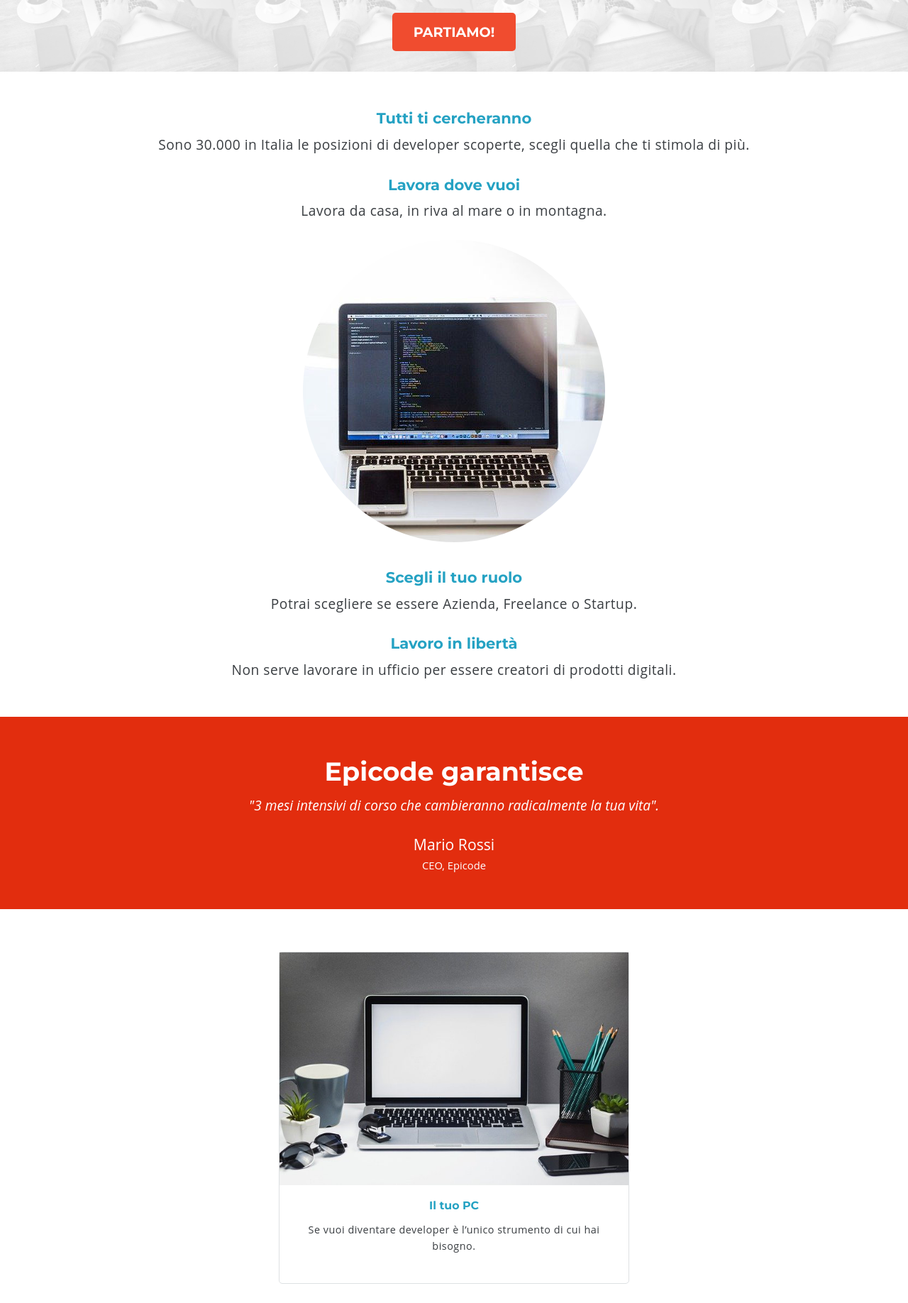
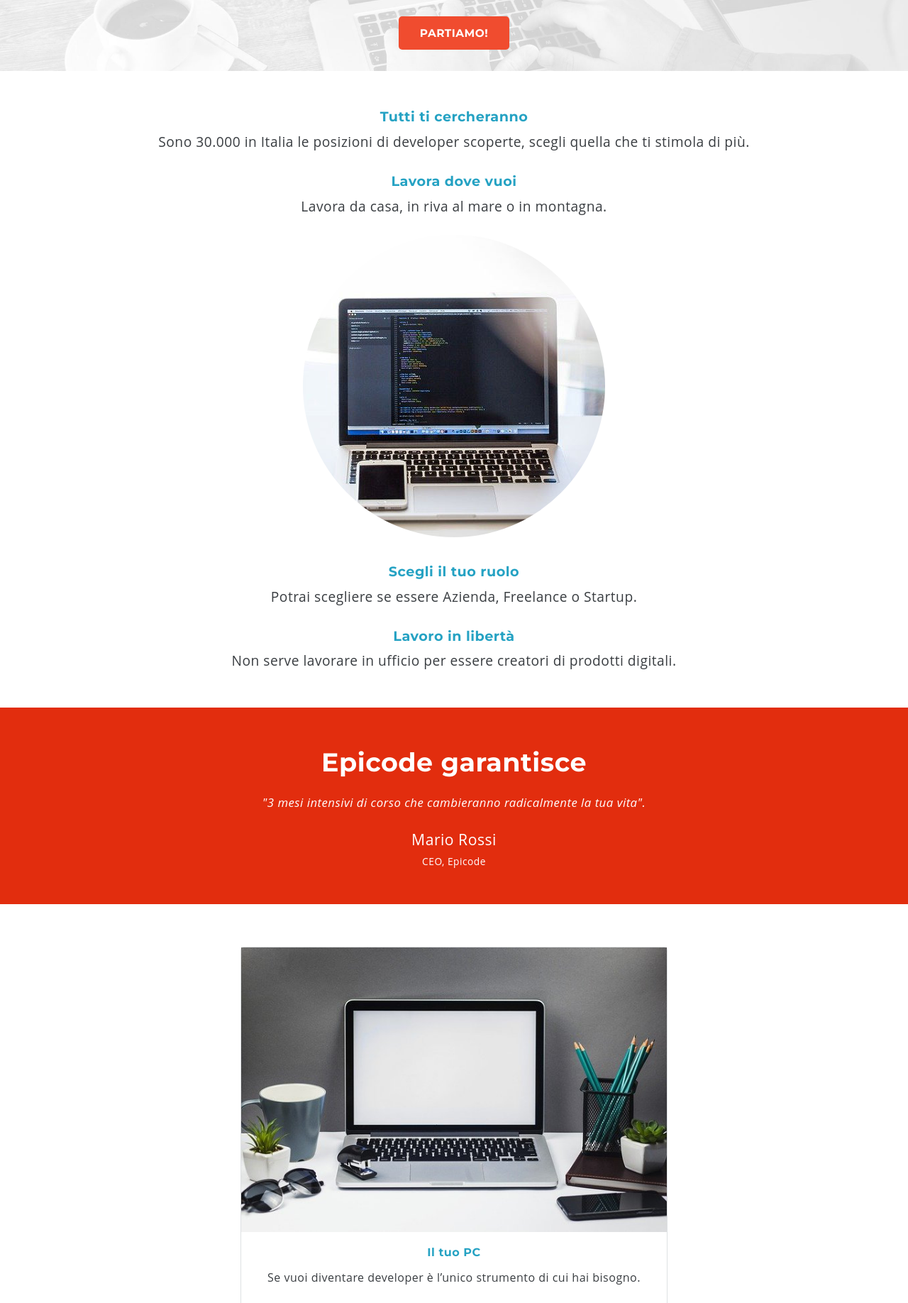
Before and after one commit to SerenaMK/PROGETTO_SETTIMANA1, a plain HTML site: page index.html in a window 1280 px wide. Shown: the part 293-2129 px from the top of the page at 71% size. Drawn offline with Linux system fonts and the light colour scheme.

Commit message:
Esercizio completato.

```diff
--- a/assets/css/stile.css
+++ b/assets/css/stile.css
@@ -6,6 +6,7 @@ body {
     color: #393d41;
     font-size: 1.2rem;
     line-height: 1.65;
+    letter-spacing: 0.5px;
 }
 
 h1, h2, h3 {
@@ -14,13 +15,19 @@ h1, h2, h3 {
     line-height: 1.5;
 }
 
-p {
-    letter-spacing: 0.5px;
+h3 {
+    font-size: 1em;
+    margin-top: 10px;
+    margin-bottom: 10px;
 }
 
 .monocolore {
     display: block;
     padding: 35px;
+}
+
+a:hover {
+    cursor: pointer;
 }
 
 
@@ -46,7 +53,8 @@ h1 {
 #corso {
     background-image: url("../images/banner.jpg");
     background-color: gray;
-    background-size: contain;
+    background-size: cover;
+    background-position: center;
     height: fit-content;
     padding-bottom: 40px;
 }
@@ -54,21 +62,28 @@ h1 {
 #pulsante {
     background-color: #f04c2f;
     font-family: 'Montserrat', sans-serif;
+    font-size: 0.8em;
+    color: white;
     font-weight: bold;
+    text-decoration: none;
     text-transform: uppercase;
     text-align: center;
     display: inline;
-    padding: 15px 30px;
+    padding: 14px 30px;
     border-radius: 5px;
 }
 
-#pulsante a {
-    color: white;
-    text-decoration: none;
+#pulsante {
 }
 
 
 /* MAIN */
+
+main h3 {
+    font-size: 1em;
+    margin-top: 0px;
+    margin-bottom: 5px;
+}
 
 h2 {
     font-size: 1.1em;
@@ -101,10 +116,12 @@ main p {
 #garanzia h2 {
     font-size: 1.9em;
     color: white;
+    margin-bottom: 15px;
 }
 
 blockquote {
     font-style: italic;
+    font-size: 1.05rem;
     margin-bottom: 25px;
 }
 
@@ -114,14 +131,14 @@ figcaption {
 }
 
 cite {
-    font-size: 0.7em;
+    font-size: 0.65em;
 }
 
 
 /* ASIDE */
 
 aside {
-    font-size: 0.9rem;
+    font-size: 1rem;
     margin-bottom: 80px;
     margin-left: 25px;
     margin-right: 25px;
@@ -131,22 +148,20 @@ aside div {
     border: 1px solid #dee1e3;
     border-radius: 5px;
     margin: 30px auto;
-    min-width: 400px;
-    max-width: 40%;
+    width: 100%;
+    max-width: 600px;
 }
 
 aside img {
     width: 100%;
 }
 
+aside h3 {
+    font-size: 1em;
+}
+
 aside p {
     padding: 0px 30px 40px;
-}
-
-h3 {
-    font-size: 1.1em;
-    margin-top: 10px;
-    margin-bottom: 10px;
 }
 
 
@@ -171,7 +186,7 @@ footer a {
 hr {
     border: none;
     border-top: 1px solid #c8e7f0;
-    width: 250px;
+    width: 200px;
     margin-top: 30px;
     margin-bottom: 30px;
 }
--- a/index.html
+++ b/index.html
@@ -20,9 +20,12 @@
 </head>
 
 <body>
+
     <header>
         <div class="monocolore" id="logo">
-            <img src="assets/images/logo.png" alt="Logo Epicode">
+            <a href="#">
+                <img src="assets/images/logo.png" alt="Logo Epicode">
+            </a>
         </div>
 
         <div class="monocolore" id="corso">
@@ -30,27 +33,27 @@
             <p>Smetti di inseguire i titoli, inizia a lavorare. Mentre tutti vogliono arricchire il CV, tu pensa ad
                 arricchire le tue competenze.</p>
             <br>
-            <div id="pulsante">
-                <a href="#contattaci">Partiamo!</a>
-            </div>
+
+            <a id="pulsante" href="#contattaci">Partiamo!</a>
+
         </div>
     </header>
 
     <main>
         <section>
-            <h2>Tutti ti cercheranno</h2>
+            <h3>Tutti ti cercheranno</h3>
             <p>Sono 30.000 in Italia le posizioni di developer scoperte, scegli quella che ti stimola di più.</p>
 
-            <h2>Lavora dove vuoi</h2>
+            <h3>Lavora dove vuoi</h3>
             <p>Lavora da casa, in riva al mare o in montagna.</p>
 
             <img src="assets/images/notebook.jpg" alt="Immagine di un notebook su cui è aperto un programma di coding."
                 id="notebook">
 
-            <h2>Scegli il tuo ruolo</h2>
+            <h3>Scegli il tuo ruolo</h3>
             <p>Potrai scegliere se essere Azienda, Freelance o Startup.</p>
 
-            <h2>Lavoro in libertà</h2>
+            <h3>Lavoro in libertà</h3>
             <p>Non serve lavorare in ufficio per essere creatori di prodotti digitali.</p>
         </section>
 
```
